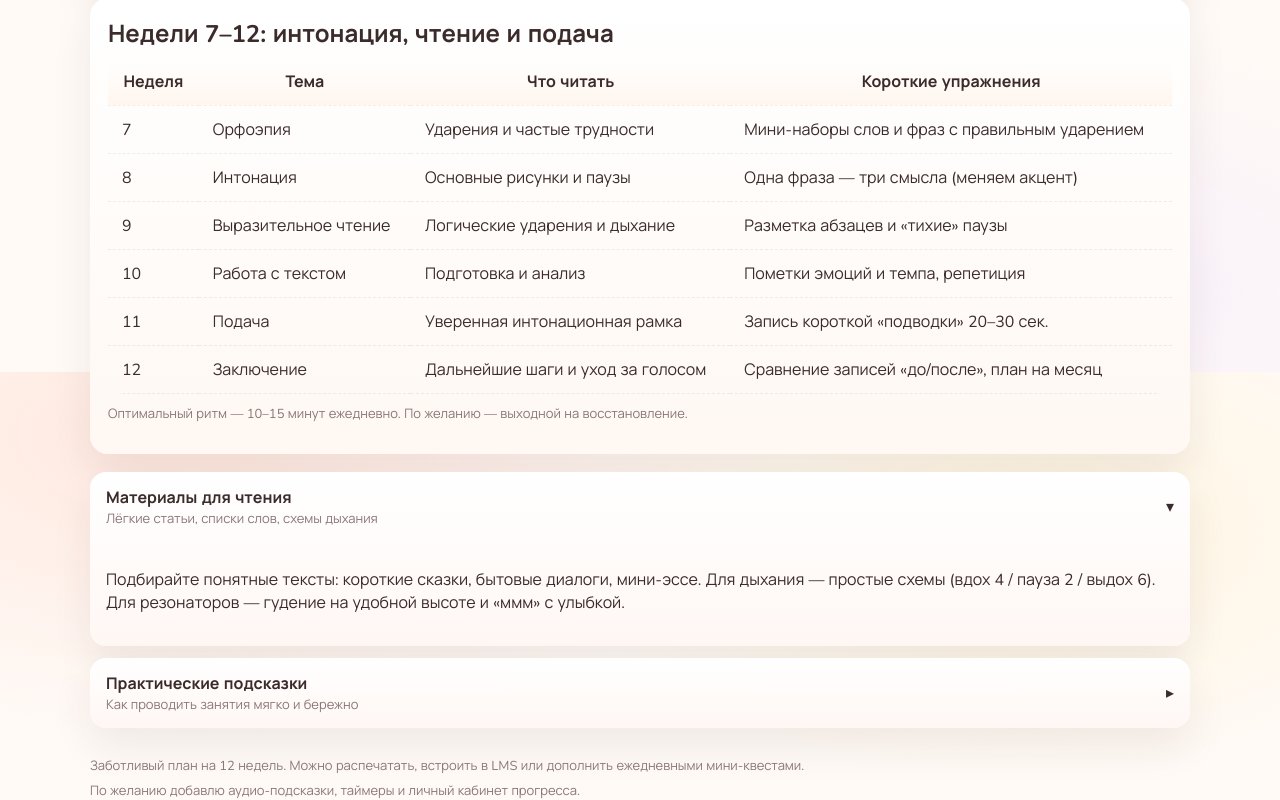
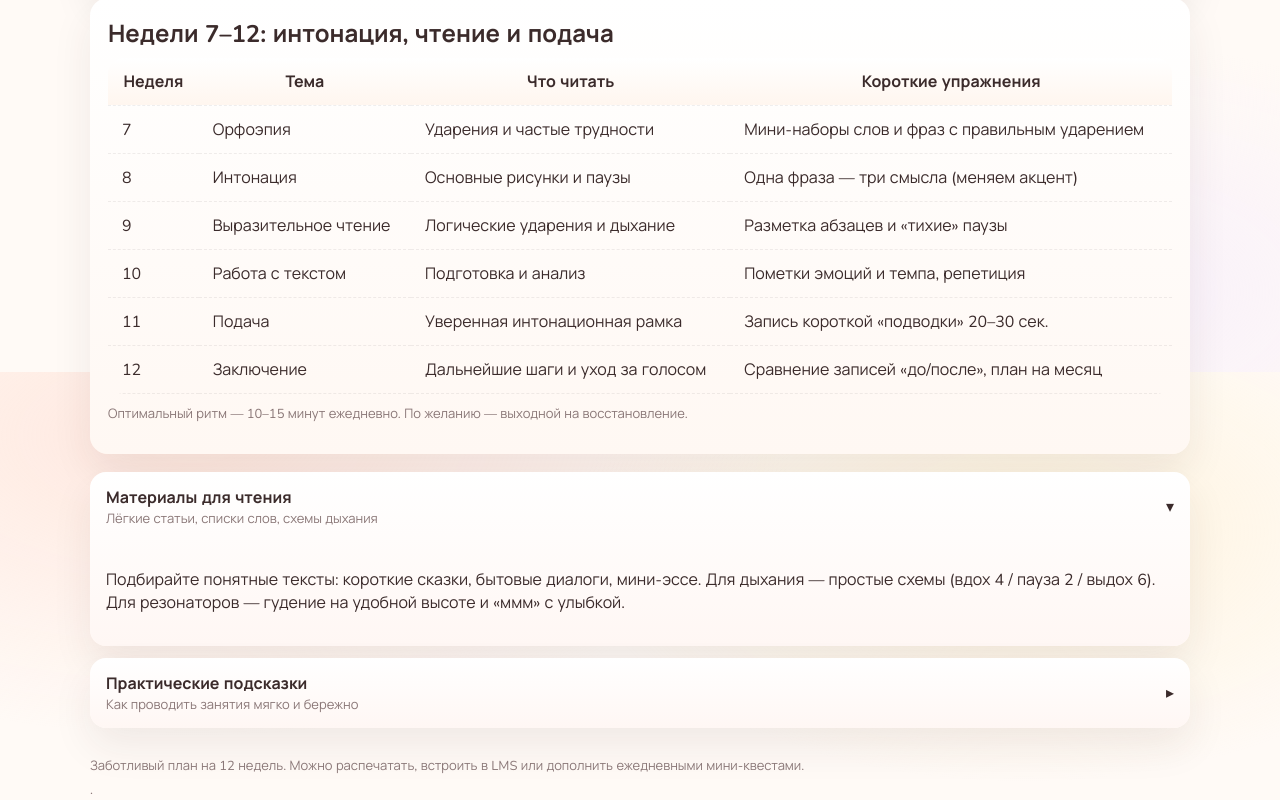
Before and after one commit to rifotales/rifovoice.github.io, a plain HTML site: page index.html in a window 1280 px wide. Shown: the part 1228-2028 px from the top of the page. Drawn offline with nearby package versions, Linux system fonts and the light colour scheme.

Commit message:
Update index.html

```diff
--- a/index.html
+++ b/index.html
@@ -293,7 +293,7 @@
 
     <footer class="reveal">
       <div>Заботливый план на 12 недель. Можно распечатать, встроить в LMS или дополнить ежедневными мини-квестами.</div>
-      <div style="margin-top:6px">По желанию добавлю аудио-подсказки, таймеры и личный кабинет прогресса.</div>
+      <div style="margin-top:6px">.</div>
     </footer>
   </div>
 
```
